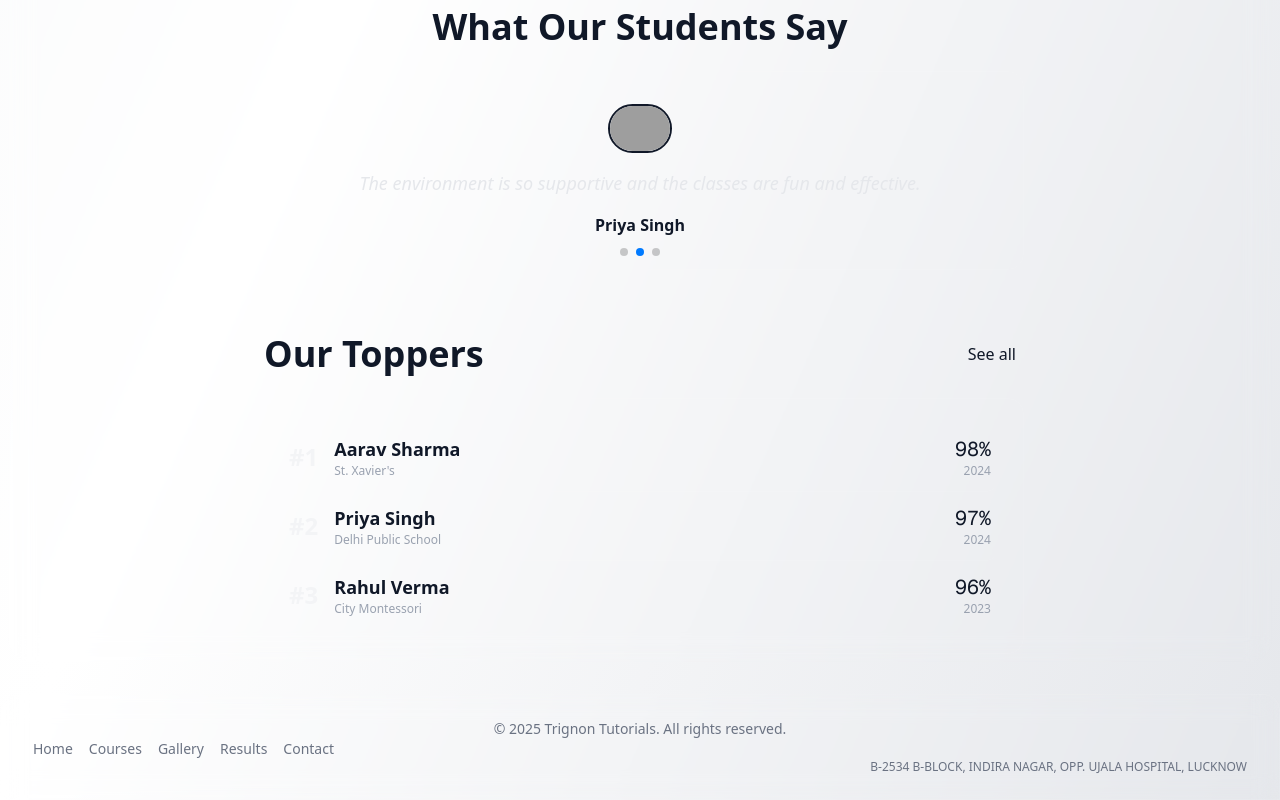
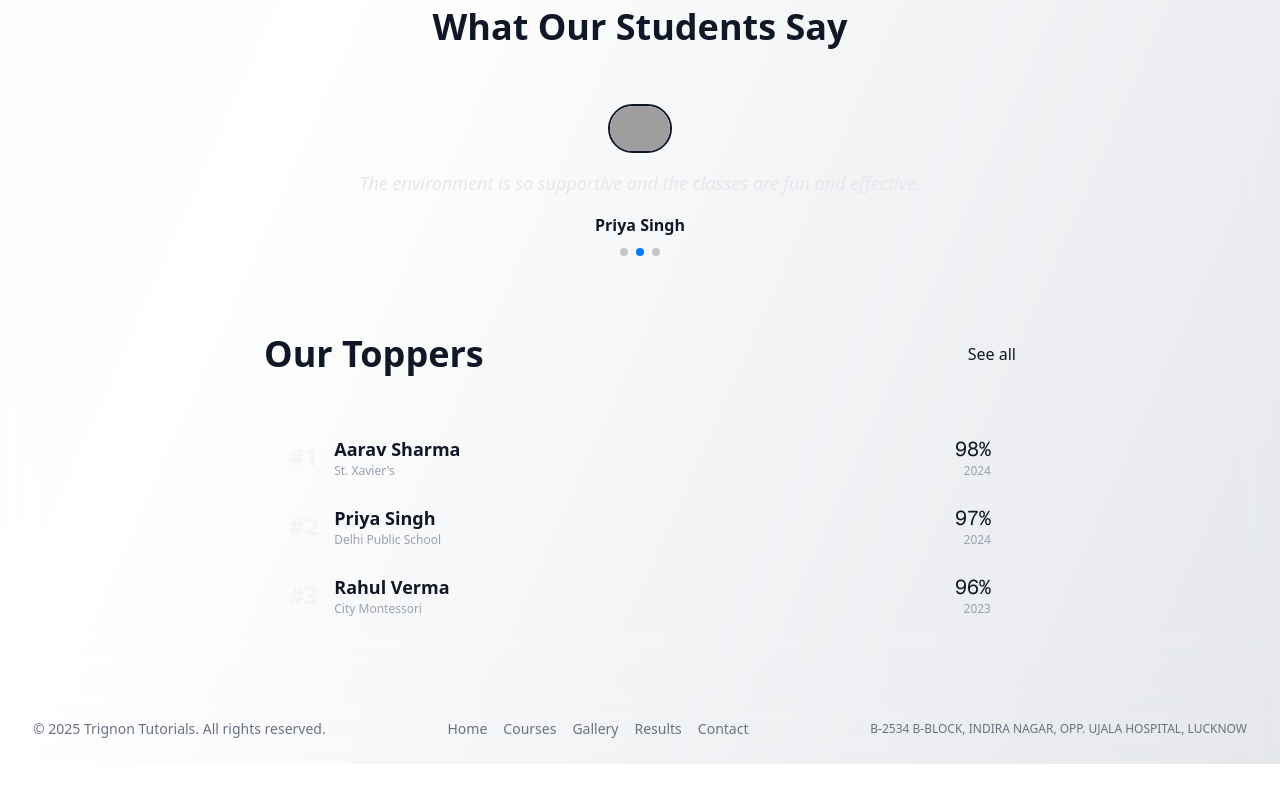
Before and after one commit to AyushGupta-0/Trignon, a Next.js app: page / in a window 1280 px wide. Shown: the part 2130-2930 px from the top of the page. After the commit the page ends 2894 px from the top, so only its background shows below. Built offline with nearby package versions, Linux system fonts and the light colour scheme; grey boxes are pictures that could not be loaded.

Commit message:
fix footer

```diff
--- a/src/components/Footer.tsx
+++ b/src/components/Footer.tsx
@@ -17,23 +17,25 @@ const fadeInUp = {
 
 export default function Footer() {
   return (
-    <footer className="w-full mt-8 py-6 px-4 md:px-8 bg-glass/60 dark:bg-glassDark/60 backdrop-blur-md shadow-glass rounded-t-2xl border border-white/10 text-center text-gray-500 text-sm">
-      <div>
+    <footer className="w-full mt-8 py-6 px-4 md:px-8 bg-glass/60 dark:bg-glassDark/60 backdrop-blur-md shadow-glass rounded-t-2xl border border-white/10 text-gray-500 text-sm flex flex-col md:flex-row md:items-center md:justify-between gap-4 md:gap-0">
+      <div className="text-center md:text-left w-full md:w-auto">
         &copy; {new Date().getFullYear()} <Link href="/">Trignon Tutorials</Link>. All rights reserved.
       </div>
       <motion.div
         variants={staggerContainer}
         initial="hidden"
         animate="show"
-        className="flex gap-4"
+        className="flex flex-wrap justify-center md:justify-center gap-4 w-full md:w-auto"
       >
         {[{ href: "/", label: "Home" }, { href: "/courses", label: "Courses" }, { href: "/gallery", label: "Gallery" }, { href: "/results", label: "Results" }, { href: "/contact", label: "Contact" }].map((item) => (
           <motion.div key={item.href} variants={fadeInUp} whileHover={{ scale: 1.08, color: "#0ea5e9" }}>
-            <Link href={item.href} className="hover:underline">{item.label}</Link>
+            <Link href={item.href} className="hover:underline">
+              {item.label}
+            </Link>
           </motion.div>
         ))}
       </motion.div>
-      <div className="text-xs text-gray-500 text-center md:text-right">
+      <div className="text-xs text-gray-500 text-center md:text-right w-full md:w-auto">
         B-2534 B-BLOCK, INDIRA NAGAR, OPP. UJALA HOSPITAL, LUCKNOW
       </div>
     </footer>
```
